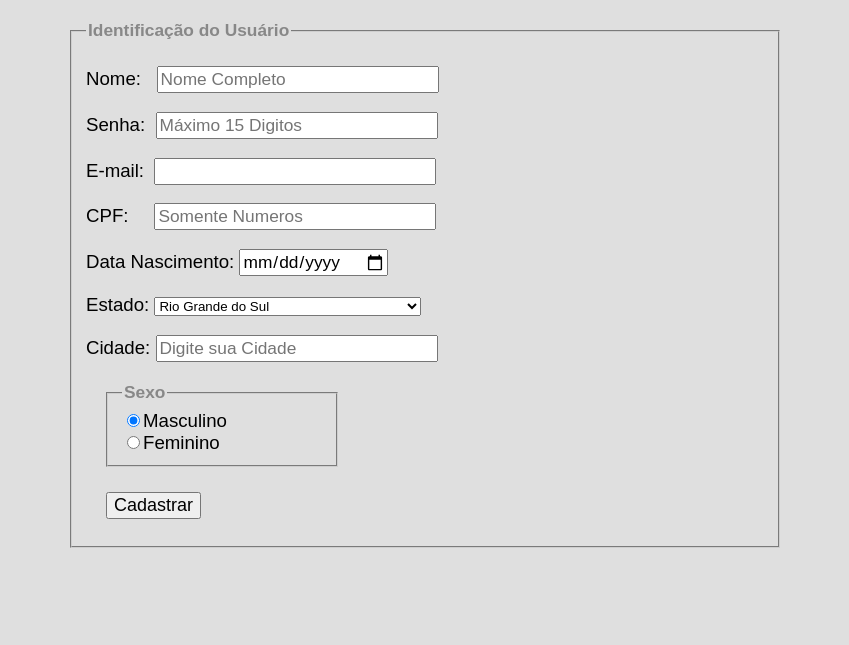
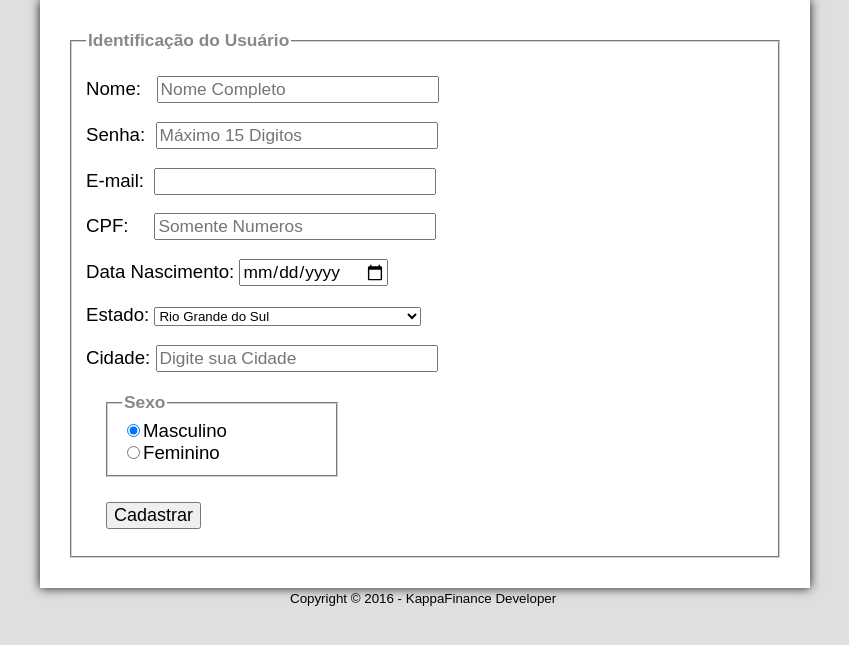
Before and after one commit to WinnySilva/KappaFinancesWEB, a PHP site: page /Cadastro.php in a window 1280 px wide. Shown: the top 645 px of the page, without its empty margins (215-1064 px from the left). Run offline with PHP 8.4, Linux system fonts and the light colour scheme.

Commit message:
Alterações no Cadastro, Usuario e Style
Chefinha deixou alterar a classe usuario, adicionei uma nova função que
insere um novo cadastro no banco.
A pagina do usuario esta praticamente pronta, funcionando de boa, só
tenho que depois com mais tempo tentar colocar os estados e cidades para
que apareçam direto do banco. Testem e qualquer erro me comuniquem.

```diff
--- a/Back/usuario.php
+++ b/Back/usuario.php
@@ -52,17 +52,28 @@ class Usuario {
      * OU INSERE NOVO SE NAO EXISTE
      */
     public function salvarDB(){
-        $query =  "SELECT CPF FROM USUARIO"
-                . " WHERE CPF = ".$this->cpf;
+        $query = "SELECT cpf FROM usuario WHERE CPF = ".$this->cpf;
         $conn = new AdmDB;
-        /*if ($conn->testSelection($query)){
-            echo "JAH EXISTE<p>UPDATE<p>";
+        $stmt = $conn->executeQuery($query);
+        if($stmt->rowCount() > 0)
+        {
             $this->atualizarUsuariodb();
-            return;
+        }else{
+            echo "<script>alert('Usuário cadastrado com sucesso.');</script>";
+            $this->inserirUsuariodb();
+            }
+    }
+    public function cadastroUsuarioDB(){
+        $query = "SELECT cpf FROM usuario WHERE CPF = ".$this->cpf;
+        $conn = new AdmDB;
+        $stmt = $conn->executeQuery($query);
+        if($stmt->rowCount() > 0)
+        {
+            echo "<script>alert('CPF já em uso.'); history.back();</script>";
+        }else{
+            echo "<script>alert('Usuário cadastrado com sucesso.');</script>";
+            $this->inserirUsuariodb();
         }
-        echo "inserindo";
-       */
-        $this->inserirUsuariodb();
     }
 
     public function deletarUsuariodb(){
@@ -75,7 +86,7 @@ class Usuario {
         $idcidade = $this->inserirCidadedb();
 
         $query = "UPDATE `usuario` SET "
-              //  . "cpf=".$this->cpf.","
+                . "cpf=".$this->cpf.","
                 . "nome ='".$this->nome."',"
                 . "data_nasc ='".$this->data_nasc."',"
                 . "senha ='".$this->senha."',"
--- a/Front/Cadastro.php
+++ b/Front/Cadastro.php
@@ -14,14 +14,6 @@ and open the template in the editor.
         <title>Cadastro</title>
 		<link rel="stylesheet" href="style.css">
 		<style>
-			form {
-				text-align: left;
-				width: 750px;
-				margin:auto;
-				color: black;
-				font-size: 14pt;
-				font-family: sans-serif;
-			}
 			input {
 				font-family:sans-serif;
 				font-weight: normal;
@@ -57,10 +49,13 @@ and open the template in the editor.
 				margin-left: 20px;
 				margin-top: 5px;
 			}
+            div#interface{
+
+            }
 		</style>
     </head>
     <body>
-
+        <div id="interface">
            <form method="post" id="idcadastro" action="?go=cadastrar">
                 <fieldset id="cadastro"><legend>Identificação do Usuário</legend>
                     <p>Nome:&#160;&#160; <input type="text" name="tnome" id="idnome" size="25" maxlength="25" placeholder="Nome Completo"/>
@@ -113,8 +108,8 @@ and open the template in the editor.
                         <option value="florianopolis">Florianopolis</option>
                     </datalist>
                     <fieldset id="sexo"><legend>Sexo</legend>
-       				<input type="radio" name="tsexo" id="idmasc" checked value=1 /><label for="idmasc">Masculino</label><br/>
-					<input type="radio" name="tsexo" id="idfem" value=2 /><label for="idfem">Feminino</label>
+                        <input type="radio" name="tsexo" id="idmasc" checked value=2 /><label for="idmasc">Masculino</label><br/>
+                        <input type="radio" name="tsexo" id="idfem" value=1 /><label for="idfem">Feminino</label>
                     </fieldset>
                     <div>
                         <input type="submit" value="Cadastrar" id="idcadastrar">
@@ -122,6 +117,10 @@ and open the template in the editor.
                 </fieldset>
 
            </form>
+            <footer id="rodape">
+                <p>Copyright © 2016 - KappaFinance Developer</p>
+            </footer>
+        </div>
     </body>
 </html>
 
@@ -160,8 +159,8 @@ if (@$_GET['go'] == 'cadastrar'){
         //if (@mysql_num_rows($query1)> 0){
             //echo "<script>alert('CPF já em uso.'); history.back();</script>";
 			$usuario=new Usuario($cpf,$nome,$cidade ,$estado ,$pais , $sexo ,$data_nasc , $senha ,"2015-04-23" );
-			$usuario->salvarDB();
-			echo "<script>alert('Usuário cadastrado com sucesso.');</script>";
+			$usuario->cadastroUsuarioDB();
+			//echo "<script>alert('Usuário cadastrado com sucesso.');</script>";
 			@header("Location: Inicial.php");
     }
 }
--- a/Front/style.css
+++ b/Front/style.css
@@ -6,13 +6,30 @@
     */
 body {
     text-align: left;
-    padding: 0;
-    width: 750px;
     margin:auto;
     color: black;
     font-size: 14pt;
     font-family:sans-serif;
     background-color: #dfdfdf;
+}
+div#interface{
+    position:relative;
+    width:750px;
+    background-color: #ffffff;
+    margin: -20px 10px 10px 10px;
+    box-shadow: 0px 0px 10px rgba(0,0,0,0.9);
+    padding: 10px 10px 10px 10px;
+    margin: auto
+}
+footer#rodape{
+    margin:auto;
+    position:absolute;
+}
+footer#rodape p{
+    text-align: center;
+    font-size:10pt;
+    margin-left: 240px;
+
 }
 
 .botao{
```
Lines whose indentation alone changed are shown as unchanged.
